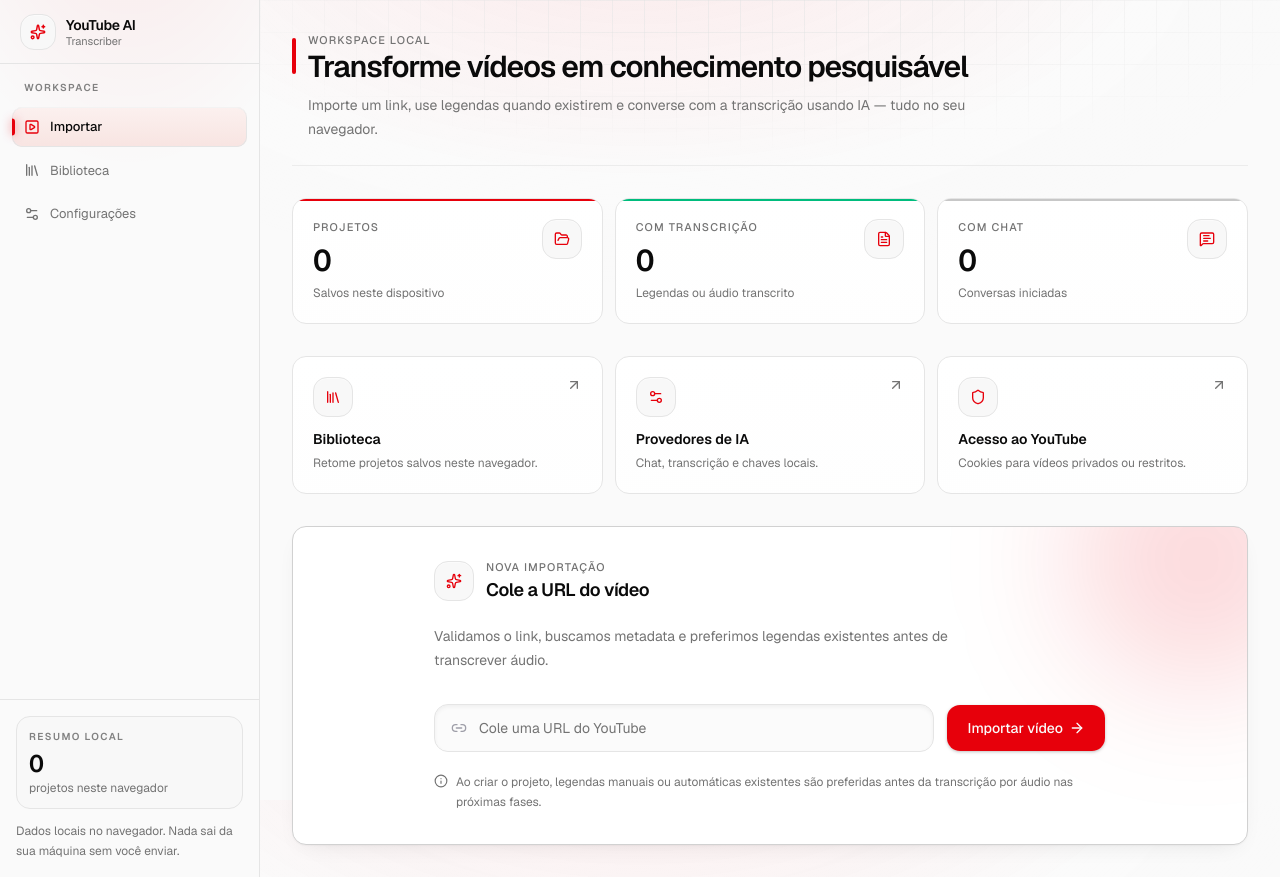
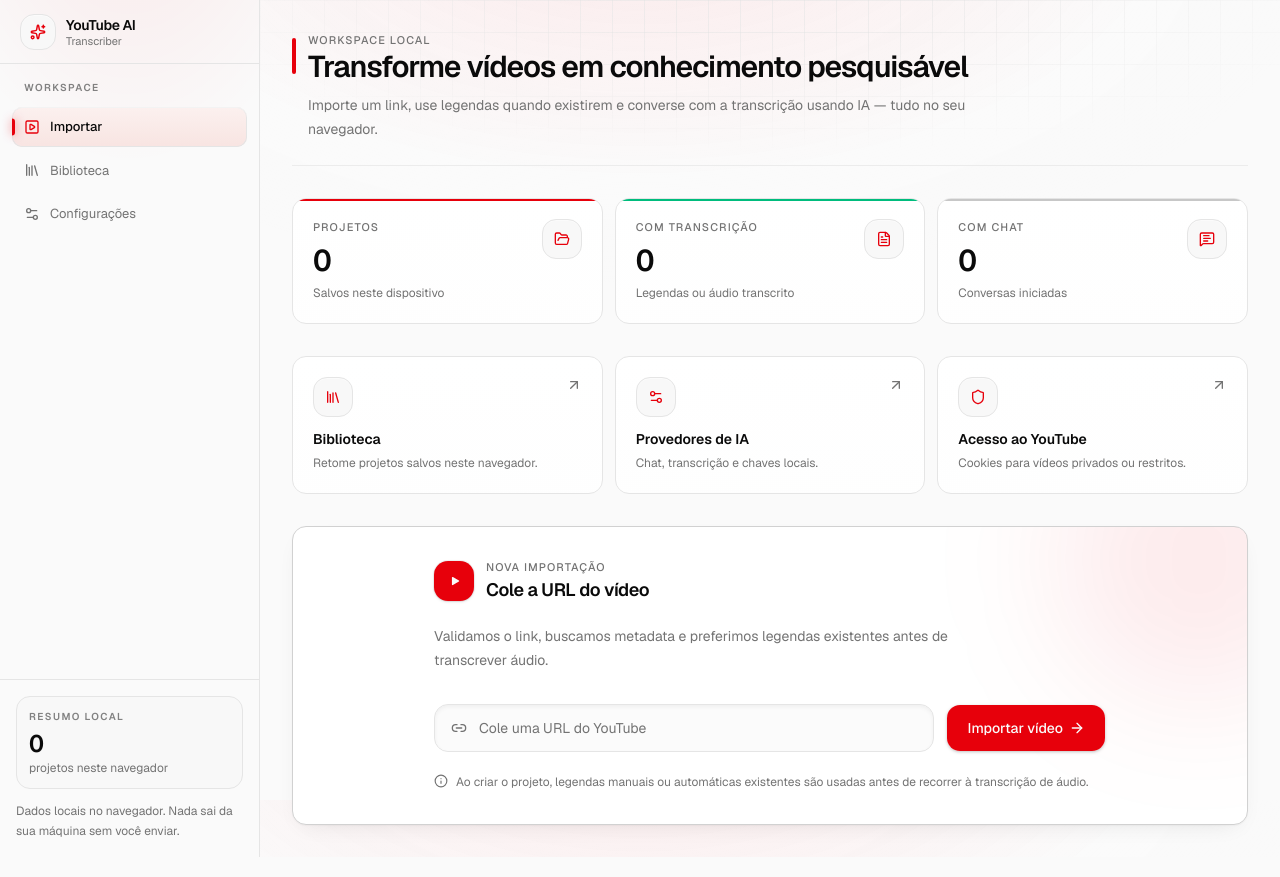
Before and after one commit to solerpedroo/youtube_ai_transcriber, a Next.js app: page / in a window 1280 px wide. Built offline with nearby package versions, Linux system fonts and the light colour scheme.

Commit message:
refactor(import): aplica BrandMark, surface-inset e erros com tokens destructive

```diff
--- a/src/components/foundation/import-video-card.tsx
+++ b/src/components/foundation/import-video-card.tsx
@@ -4,7 +4,8 @@
 import { useState, type FormEvent } from "react";
 import Link from "next/link";
 import { useRouter } from "next/navigation";
-import { ArrowRight, ExternalLink, Info, Link2, LoaderCircle, Sparkles, X } from "lucide-react";
+import { ArrowRight, ExternalLink, Info, Link2, LoaderCircle, X } from "lucide-react";
+import { BrandMark } from "@/components/layout/brand-mark";
 import type { Transcript, VideoMetadata } from "@/types";
 import { Button } from "@/components/ui/button";
 import { Input } from "@/components/ui/input";
@@ -121,14 +122,12 @@ export function ImportVideoCard() {
 
   return (
     <section className="surface-card surface-in relative overflow-hidden p-6 sm:p-8">
-      <div className="pointer-events-none absolute -right-20 -top-24 size-64 rounded-full bg-brand/15 blur-3xl" />
+      <div className="pointer-events-none absolute -right-24 -top-28 size-72 rounded-full bg-brand/8 blur-3xl" aria-hidden />
       <div className="relative mx-auto max-w-2xl">
         <div className="mb-5 flex items-center gap-3">
-          <span className="icon-tile grid size-10 place-items-center rounded-xl">
-            <Sparkles className="size-4 text-brand" />
-          </span>
+          <BrandMark size="lg" />
           <div>
-            <p className="label-caps text-brand">Nova importação</p>
+            <p className="label-caps">Nova importação</p>
             <h2 className="text-lg font-semibold tracking-tight">Cole a URL do vídeo</h2>
           </div>
         </div>
@@ -139,7 +138,7 @@ export function ImportVideoCard() {
           <label className="sr-only" htmlFor="youtube-url">URL do vídeo do YouTube</label>
           <div className="flex flex-col gap-3 sm:flex-row">
             <div className="flex h-12 flex-1 items-center gap-3 rounded-xl border border-input bg-muted/40 px-4 shadow-inner focus-within:border-brand focus-within:ring-4 focus-within:ring-brand/15">
-              <Link2 className="size-4 shrink-0 text-zinc-400" />
+              <Link2 className="size-4 shrink-0 text-muted-foreground" />
               <Input
                 id="youtube-url"
                 required
@@ -156,10 +155,10 @@ export function ImportVideoCard() {
           </div>
         </form>
         {error && (
-          <div className="mt-4 rounded-lg border border-red-200 bg-red-50 px-3 py-2 text-sm text-red-700 dark:border-red-950 dark:bg-red-950/30 dark:text-red-300" role="alert">
+          <div className="mt-4 rounded-lg border border-destructive/30 bg-destructive/10 px-3 py-2 text-sm text-destructive" role="alert">
             <p>{error}</p>
             {needsAuth && (
-              <p className="mt-2 text-red-600 dark:text-red-200">
+              <p className="mt-2 text-destructive/90">
                 Se você tem acesso legítimo, envie um cookies.txt em{" "}
                 <Link href="/settings" className="underline">Configurações → Acesso ao YouTube</Link>
                 {" "}e tente novamente.
@@ -168,7 +167,7 @@ export function ImportVideoCard() {
           </div>
         )}
         {metadata && (
-          <div className="mt-6 overflow-hidden rounded-xl border border-border bg-muted/30">
+          <div className="surface-inset mt-6 overflow-hidden">
             <div className="flex flex-col gap-4 p-4 sm:flex-row">
               {metadata.thumbnail && (
                 <img src={metadata.thumbnail} alt="Miniatura do vídeo" className="aspect-video w-full rounded-lg object-cover sm:w-44" />
@@ -202,7 +201,7 @@ export function ImportVideoCard() {
         <div className="mt-5 flex items-start gap-2 text-xs leading-5 text-muted-foreground">
           <Info className="mt-0.5 size-3.5 shrink-0" />
           <p>
-            Ao criar o projeto, legendas manuais ou automáticas existentes são preferidas antes da transcrição por áudio nas próximas fases.
+            Ao criar o projeto, legendas manuais ou automáticas existentes são usadas antes de recorrer à transcrição de áudio.
           </p>
         </div>
       </div>
```
